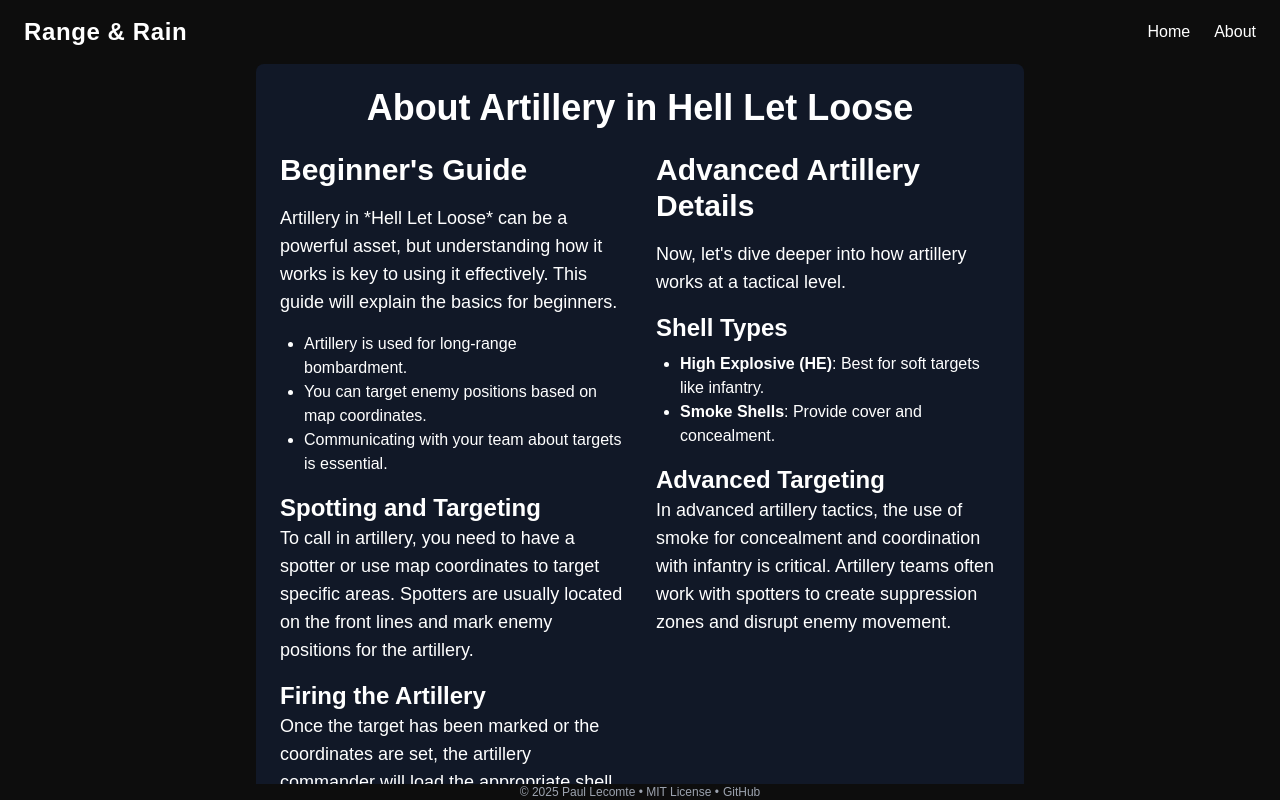
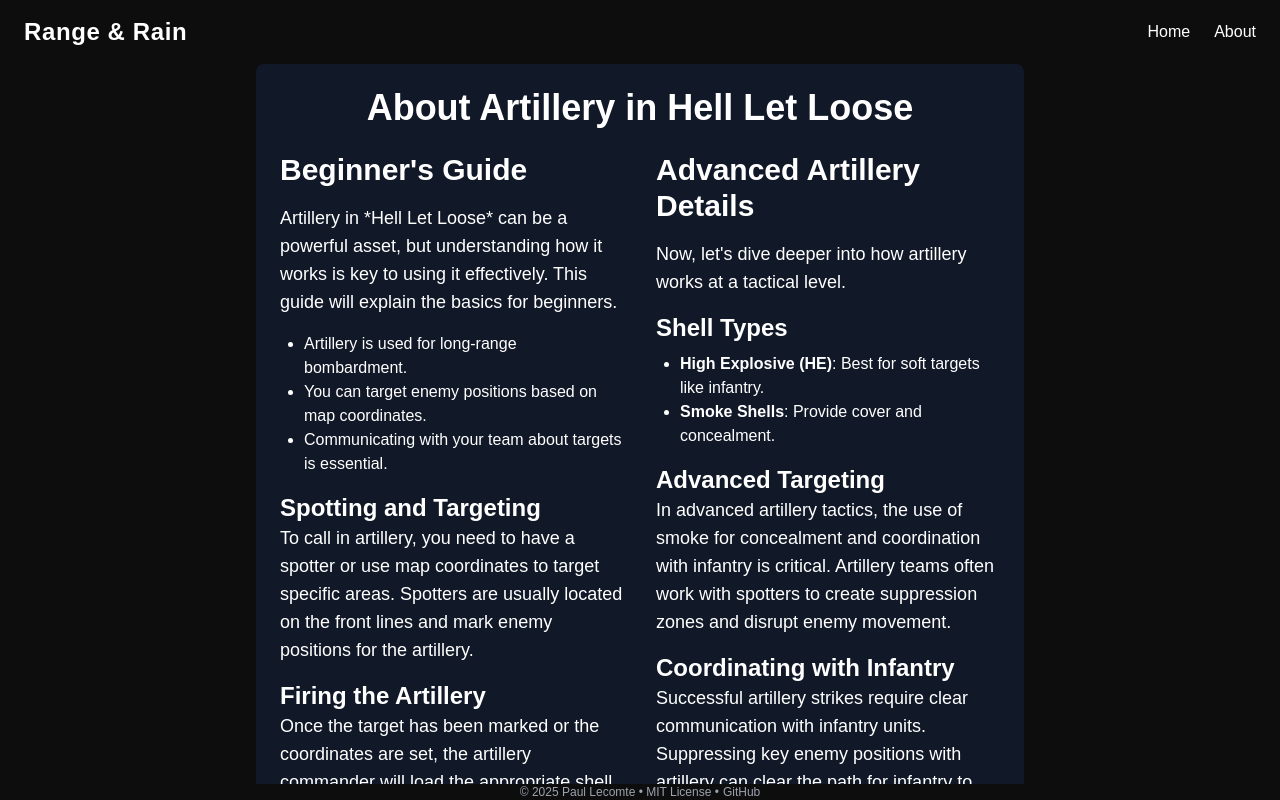
Before and after one commit to Paul-Lecomte/RangeAndRain, a Next.js app: page /about in a window 1280 px wide. Built offline with nearby package versions, Linux system fonts and the light colour scheme.

Commit message:
even more info

```diff
--- a/src/app/about/page.js
+++ b/src/app/about/page.js
@@ -41,6 +41,10 @@
                     <p className="text-lg">
                         In advanced artillery tactics, the use of smoke for concealment and coordination with infantry is critical. Artillery teams often work with spotters to create suppression zones and disrupt enemy movement.
                     </p>
+                    <h3 className="text-2xl font-semibold mt-4">Coordinating with Infantry</h3>
+                    <p className="text-lg">
+                        Successful artillery strikes require clear communication with infantry units. Suppressing key enemy positions with artillery can clear the path for infantry to advance.
+                    </p>
                 </div>
             </section>
         </div>
```
